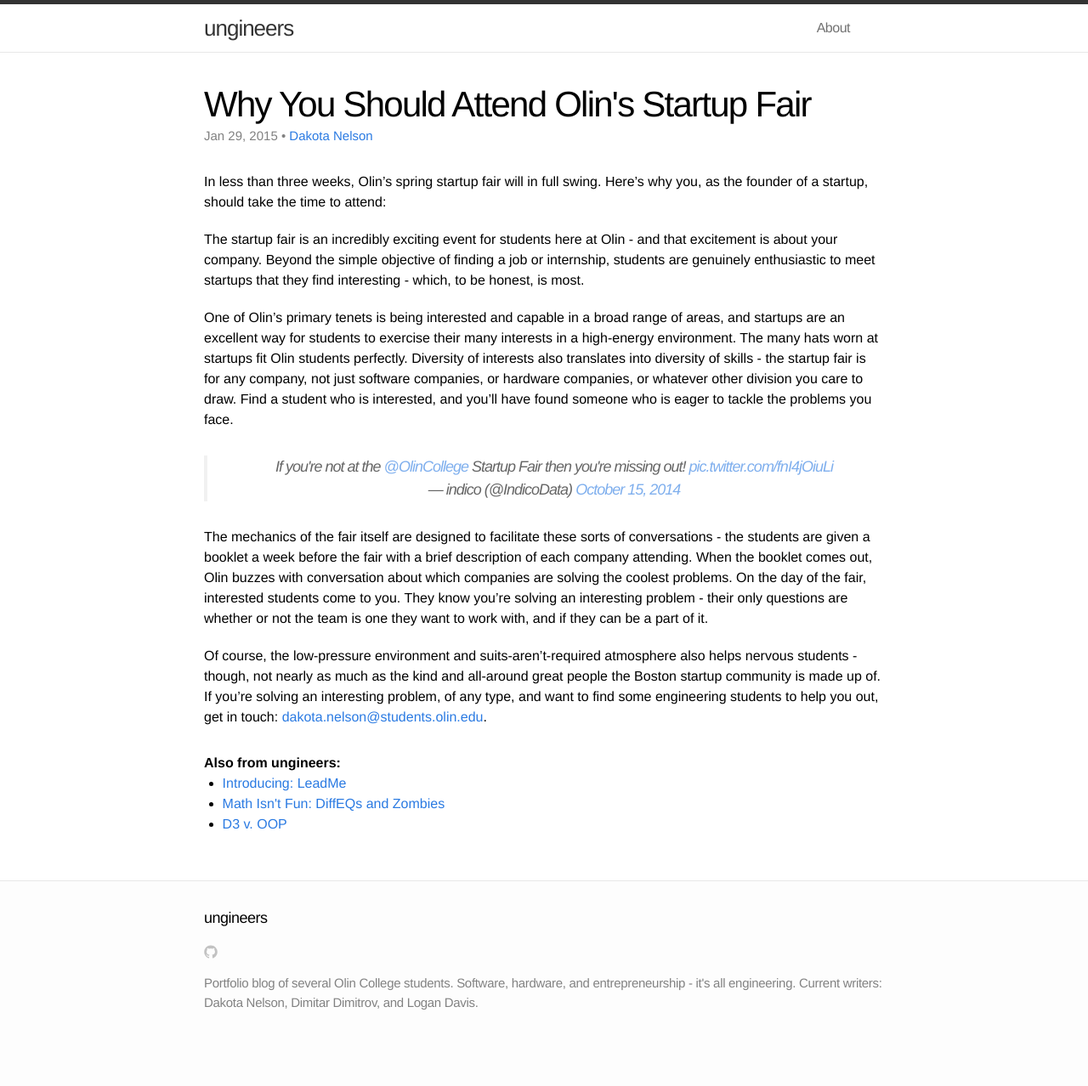
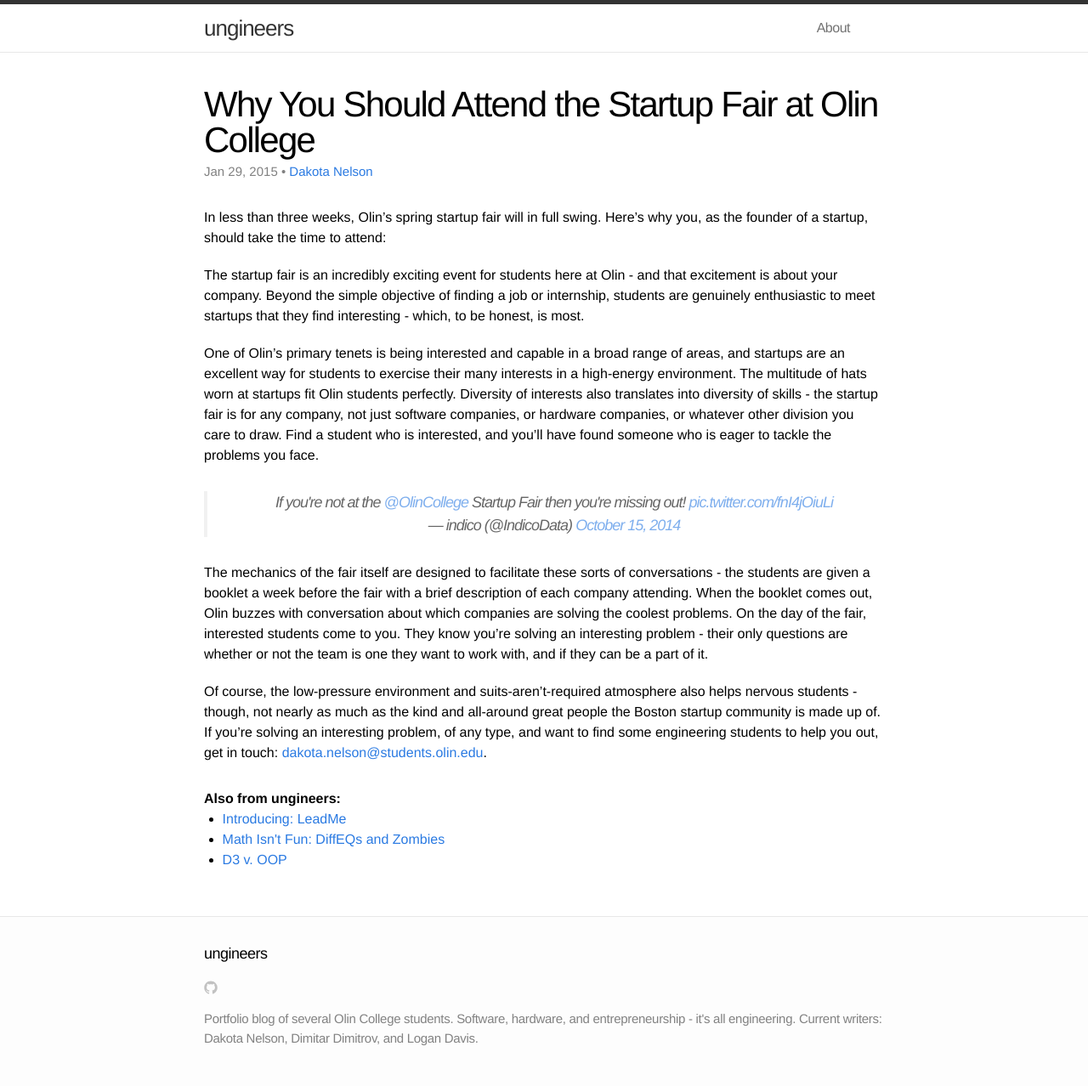
Before and after one commit to DakotaNelson/blog, a Jekyll site: the page built from _posts/2015-01-29-olin-startup-fair.markdown, in a window 1280 px wide. Shown: the whole page at 85% size. Built offline with Jekyll 4.4.1, drawn with Linux system fonts in a browser that asks for light colours; nearby versions of some CDN libraries; comment, search, counter and statistics services are not loaded; before the commit the page ends 1236 px from its top, so only the background shows below that.

Commit message:
more minor changes

```diff
--- a/_posts/2015-01-29-olin-startup-fair.markdown
+++ b/_posts/2015-01-29-olin-startup-fair.markdown
@@ -1,6 +1,6 @@
 ---
 layout: post
-title: "Why You Should Attend Olin's Startup Fair"
+title: "Why You Should Attend the Startup Fair at Olin College"
 date: 2015-01-29 12:00
 authors: [dakota]
 description: The Olin startup fair is coming up on February 18, 2015. Here's why you should attend.
@@ -13,7 +13,7 @@ In less than three weeks, Olin's spring startup fair will in full swing. Here's
 
 The startup fair is an incredibly exciting event for students here at Olin - and that excitement is about your company. Beyond the simple objective of finding a job or internship, students are genuinely enthusiastic to meet startups that they find interesting - which, to be honest, is most.
 
-One of Olin's primary tenets is being interested and capable in a broad range of areas, and startups are an excellent way for students to exercise their many interests in a high-energy environment. The many hats worn at startups fit Olin students perfectly.  Diversity of interests also translates into diversity of skills - the startup fair is for any company, not just software companies, or hardware companies, or whatever other division you care to draw. Find a student who is interested, and you'll have found someone who is eager to tackle the problems you face.
+One of Olin's primary tenets is being interested and capable in a broad range of areas, and startups are an excellent way for students to exercise their many interests in a high-energy environment. The multitude of hats worn at startups fit Olin students perfectly.  Diversity of interests also translates into diversity of skills - the startup fair is for any company, not just software companies, or hardware companies, or whatever other division you care to draw. Find a student who is interested, and you'll have found someone who is eager to tackle the problems you face.
 
 <center>
 <blockquote class="twitter-tweet" lang="en"><p>If you&#39;re not at the <a href="https://twitter.com/OlinCollege">@OlinCollege</a> Startup Fair then you&#39;re missing out! <a href="http://t.co/fnI4jOiuLi">pic.twitter.com/fnI4jOiuLi</a></p>&mdash; indico (@IndicoData) <a href="https://twitter.com/IndicoData/status/522431454798962689">October 15, 2014</a></blockquote>
```
